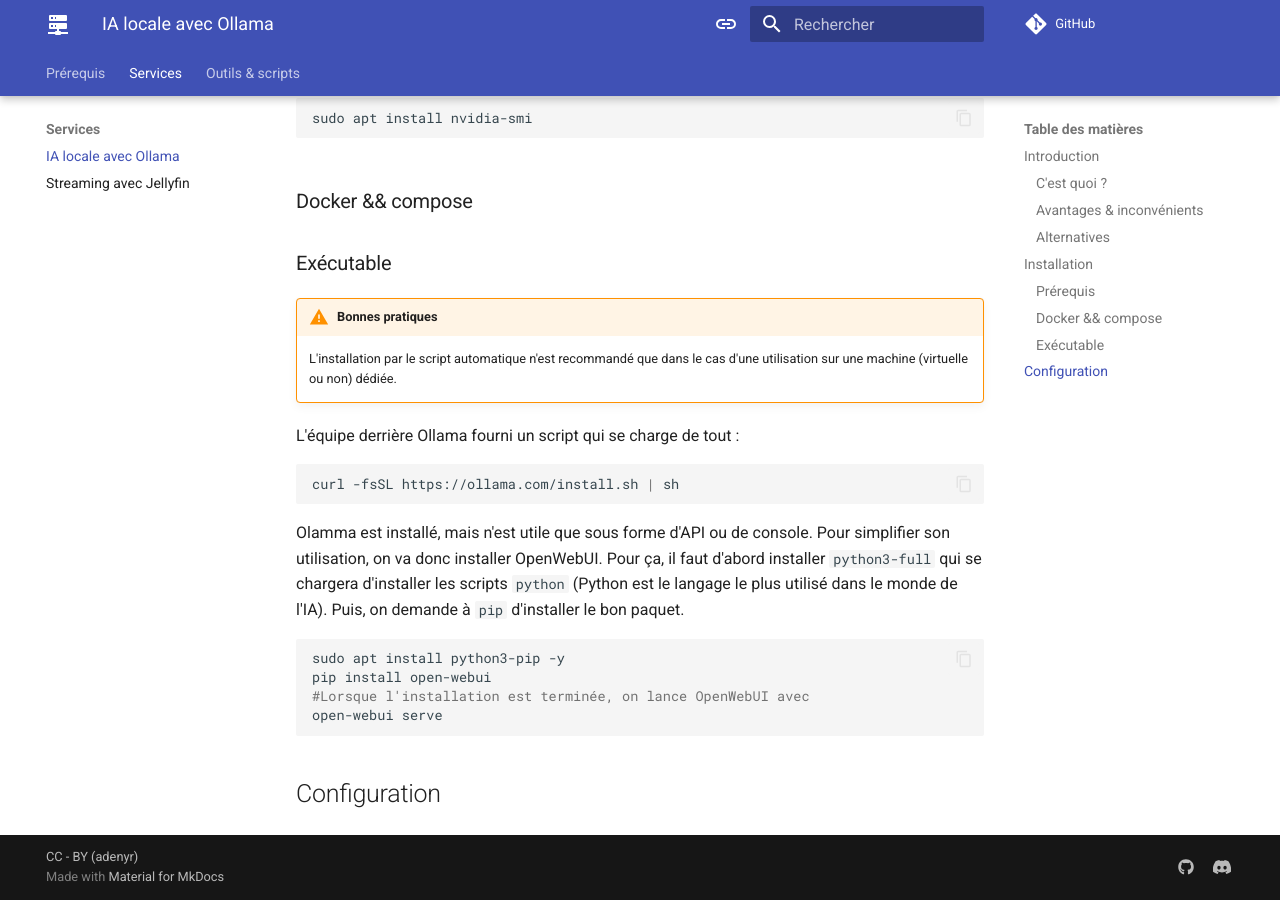
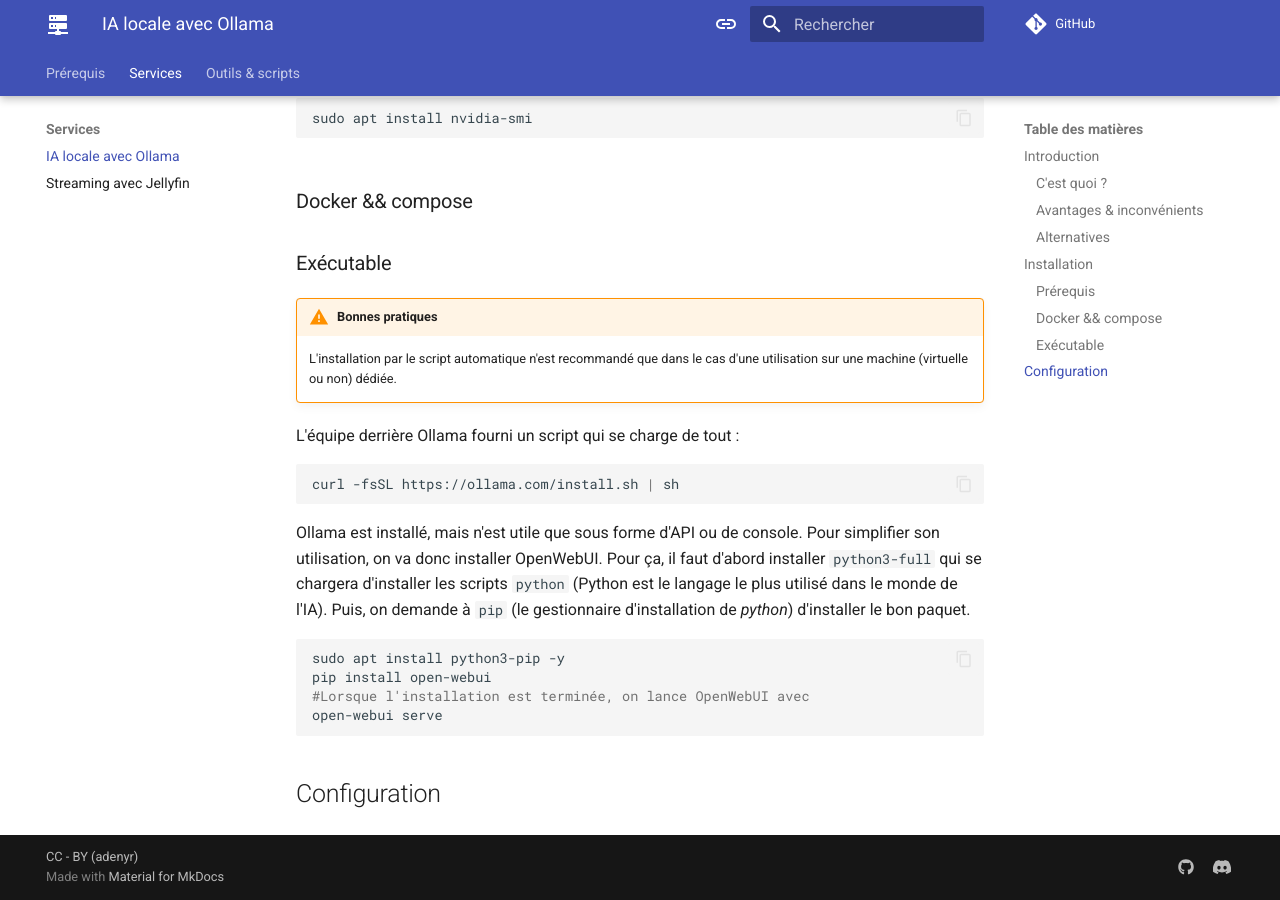
Before and after one commit to adenyrr/become.sh, an MkDocs documentation site: the page built from docs/services/ollama.md, in a window 1280 px wide and 900 px high, scrolled down 1889 px. Built offline with MkDocs 1.6.1 and Material for MkDocs 9.7.7, drawn with Linux system fonts in a browser that asks for light colours; comment, search, counter and statistics services are not loaded.

Commit message:
Update ollama.md

````diff
--- a/docs/services/ollama.md
+++ b/docs/services/ollama.md
@@ -86,7 +86,7 @@
 ``` bash
 curl -fsSL https://ollama.com/install.sh | sh
 ```
-Olamma est installé, mais n'est utile que sous forme d'API ou de console. Pour simplifier son utilisation, on va donc installer OpenWebUI. Pour ça, il faut d'abord installer `python3-full` qui se chargera d'installer les scripts `python` (Python est le langage le plus utilisé dans le monde de l'IA). Puis, on demande à `pip` d'installer le bon paquet.
+Ollama est installé, mais n'est utile que sous forme d'API ou de console. Pour simplifier son utilisation, on va donc installer OpenWebUI. Pour ça, il faut d'abord installer `python3-full` qui se chargera d'installer les scripts `python` (Python est le langage le plus utilisé dans le monde de l'IA). Puis, on demande à `pip` (le gestionnaire d'installation de *python*) d'installer le bon paquet.
 ``` bash
 sudo apt install python3-pip -y
 pip install open-webui
````
